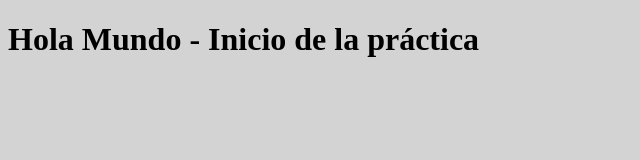
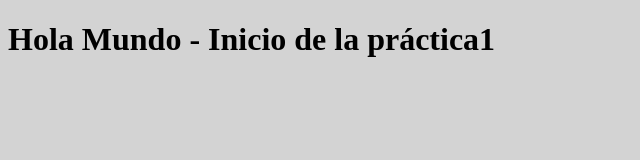
Before and after one commit to alejandroperez2008/practica-git1, a plain HTML site: page src/index.html in a window 1280 px wide. Shown: the full height of the page, 0-640 px from the left. Drawn offline with Linux system fonts and the light colour scheme.

Commit message:
Cambio de título en local desde mi PC

```diff
--- a/src/index.html
+++ b/src/index.html
@@ -6,6 +6,6 @@
     <link rel="stylesheet" href="style.css">
 </head>
 <body>
-    <h1>Hola Mundo - Inicio de la práctica</h1>
+    <h1>Hola Mundo - Inicio de la práctica1</h1>
 </body>
 </html>
```
